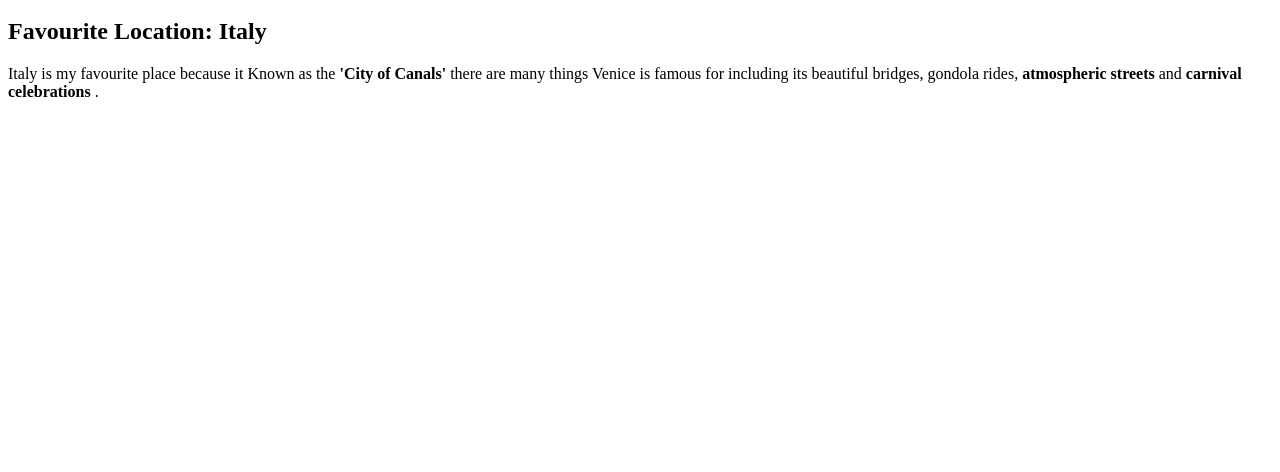
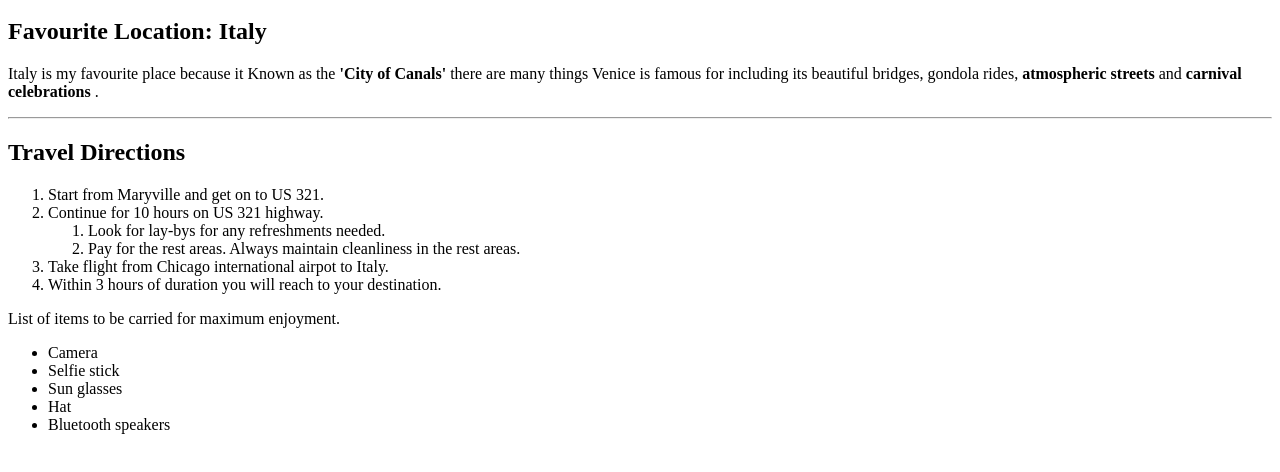
Before and after one commit to 44-563-WebApps-F21/webapps-f21-assignment-3-KattamuriSaiteja, a plain HTML site: page index.html in a window 1280 px wide. Shown: the part 48-520 px from the top of the page. Drawn offline with Linux system fonts and the light colour scheme.

Commit message:
Added items to the favourite place

```diff
--- a/index.html
+++ b/index.html
@@ -11,6 +11,26 @@
     <p>Italy is my favourite place because it Known as the <b>'City of Canals'</b>
         there are many things Venice is famous for including its beautiful bridges,
         gondola rides, <b>atmospheric streets</b> and <b>carnival celebrations</b> .</p>
+    <hr>
+    <h2>Travel Directions</h2>
+    <ol>
+        <li>Start from Maryville and get on to US 321.</li>
+        <li>Continue for 10 hours on US 321 highway.</li>
+        <ol>
+            <li>Look for lay-bys for any refreshments needed.</li>
+            <li>Pay for the rest areas. Always maintain cleanliness in the rest areas.</li>
+        </ol>
+        <li>Take flight from Chicago international airpot to Italy.</li>
+        <li>Within 3 hours of duration you will reach to your destination.</li>
+    </ol>
+    <p>List of items to be carried for maximum enjoyment.</p>
+    <ul>
+        <li>Camera</li>
+        <li>Selfie stick</li>
+        <li>Sun glasses</li>
+        <li>Hat</li>
+        <li>Bluetooth speakers</li>
+    </ul>
 </body>
 
 </html>
```
